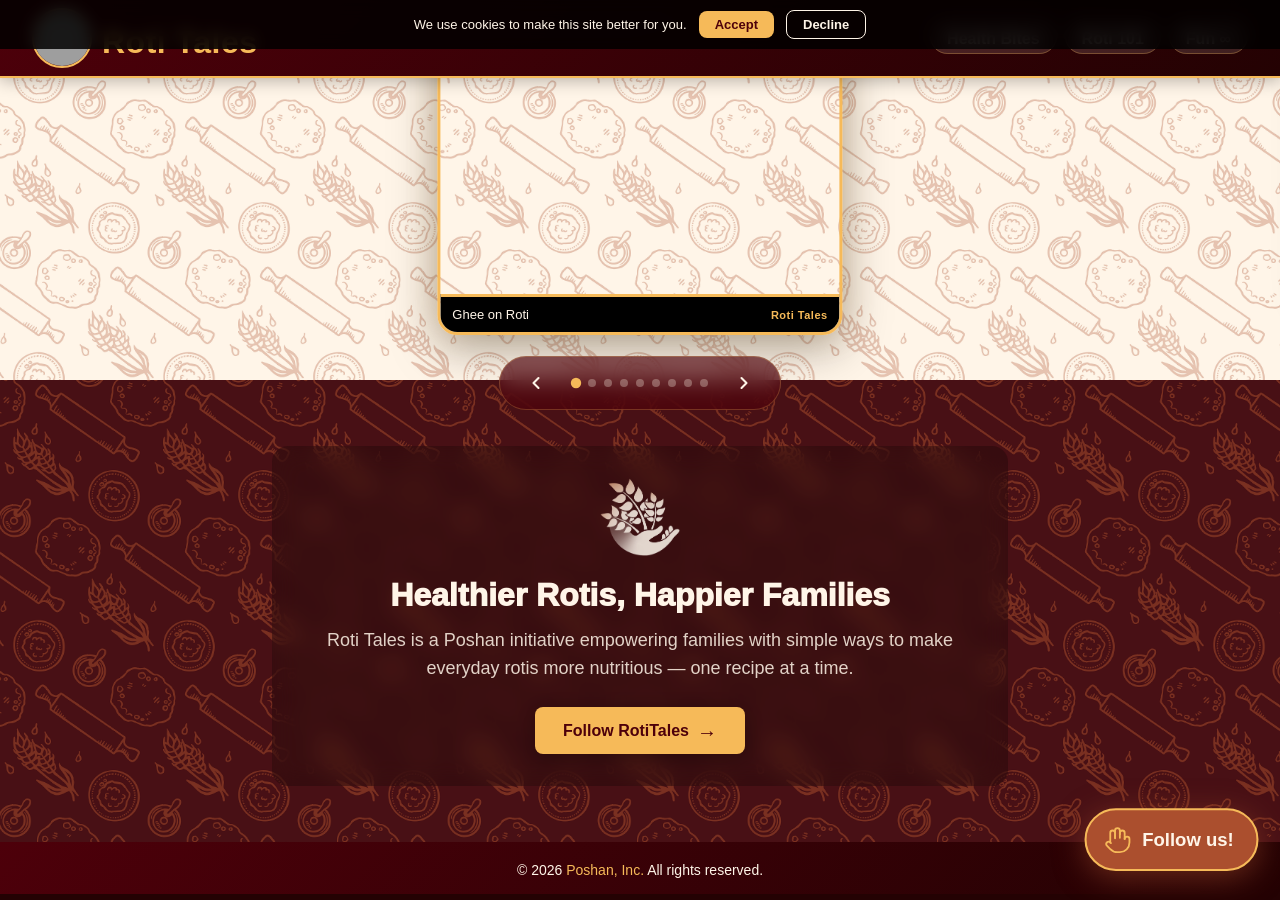
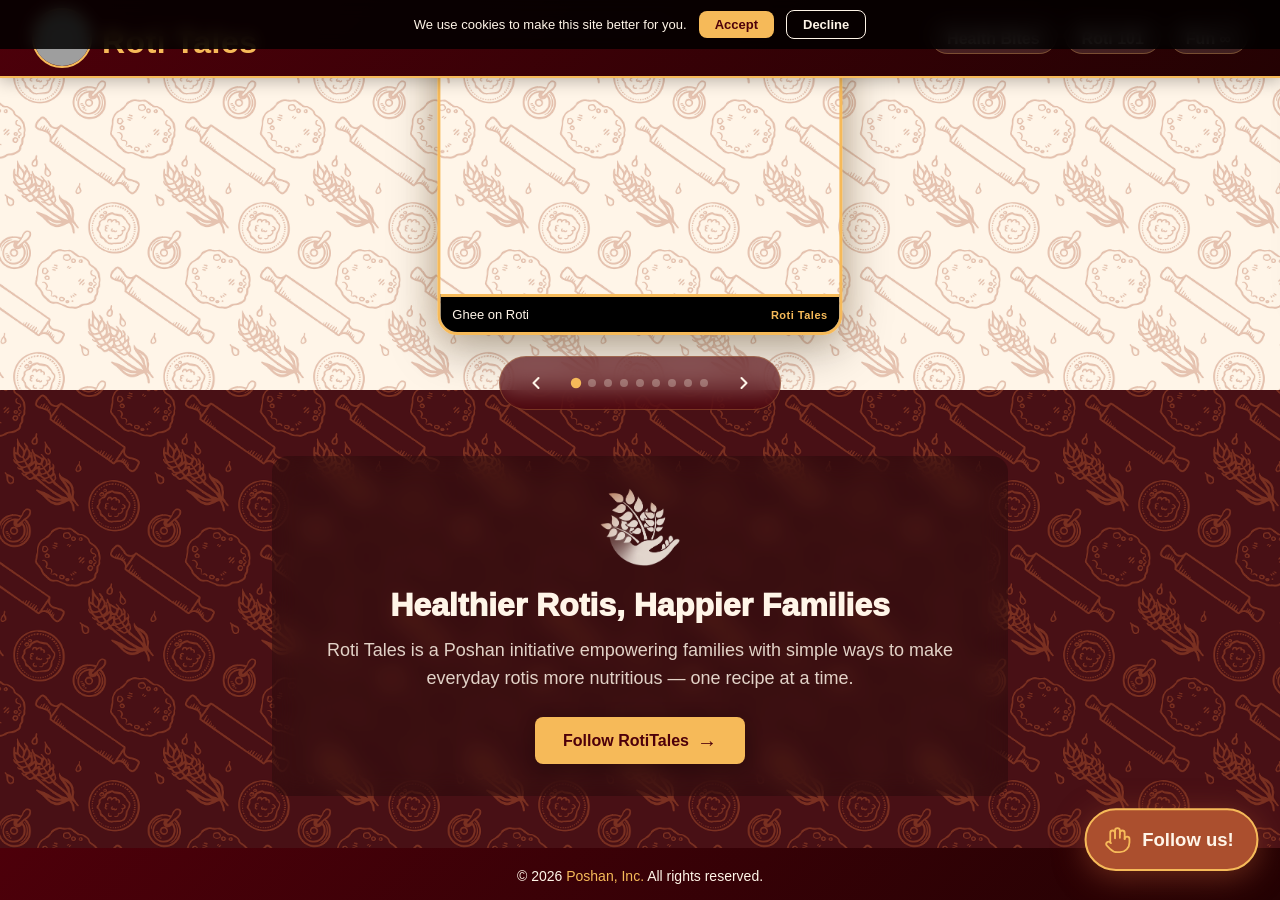
Before and after one commit to KomalsPoshan/RotiTales, a Jekyll site: the page built from index.md, in a window 1280 px wide and 900 px high, scrolled down 488 px. Built offline with Jekyll 4.4.1, drawn with Linux system fonts in a browser that asks for light colours; some web fonts are replaced; grey boxes are pictures that could not be loaded.

Commit message:
Adjust mission section spacing: margin-top -22px, padding-bottom 52px
https://claude.ai/code/session_01BwLFXbztArto3LJr6JQfsq

```diff
--- a/assets/css/style.scss
+++ b/assets/css/style.scss
@@ -697,7 +697,8 @@ body {
   background-size: 300px;
   padding: 56px 24px;
   padding-top: 66px;
-  margin-top: -32px;
+  padding-bottom: 52px;
+  margin-top: -22px;
   text-align: center;
   position: relative;
   z-index: 1;
```
